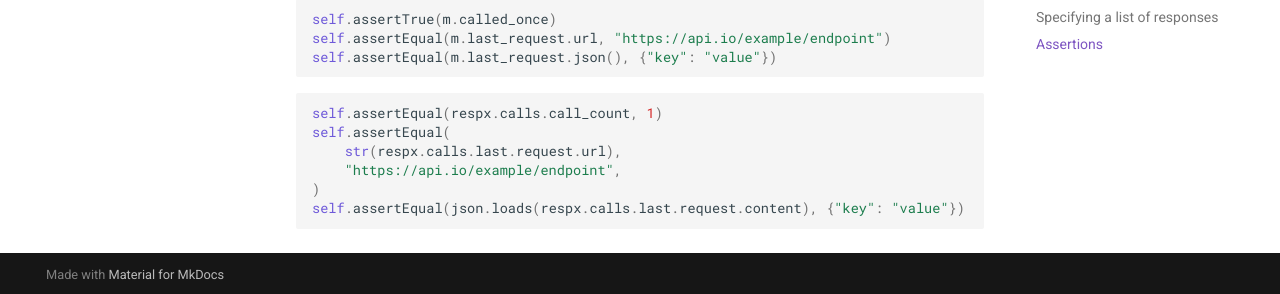
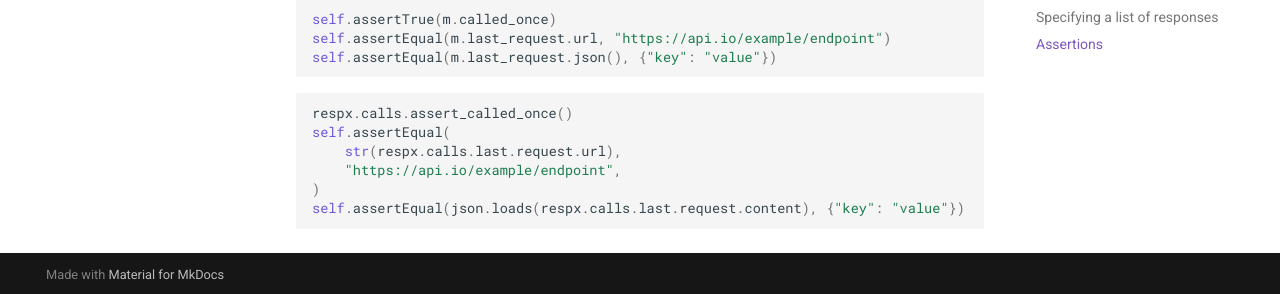
Before and after one commit to lundberg/respx, an MkDocs documentation site: the page built from docs/migrate.md, in a window 1280 px wide and 900 px high, scrolled down 4026 px. Shown: the part 603-897 px from the top of the window. Built offline with MkDocs 1.6.1 and Material for MkDocs 9.7.7, drawn with Linux system fonts in a browser that asks for light colours; comment, search, counter and statistics services are not loaded.

Commit message:
Update docs/migrate.md
Co-authored-by: Jonas Lundberg <jonas@5monkeys.se>

````diff
--- a/docs/migrate.md
+++ b/docs/migrate.md
@@ -225,7 +225,7 @@ self.assertEqual(m.last_request.json(), {"key": "value"})
 ```
 
 ```python
-self.assertEqual(respx.calls.call_count, 1)
+respx.calls.assert_called_once()
 self.assertEqual(
     str(respx.calls.last.request.url),
     "https://api.io/example/endpoint",
````
